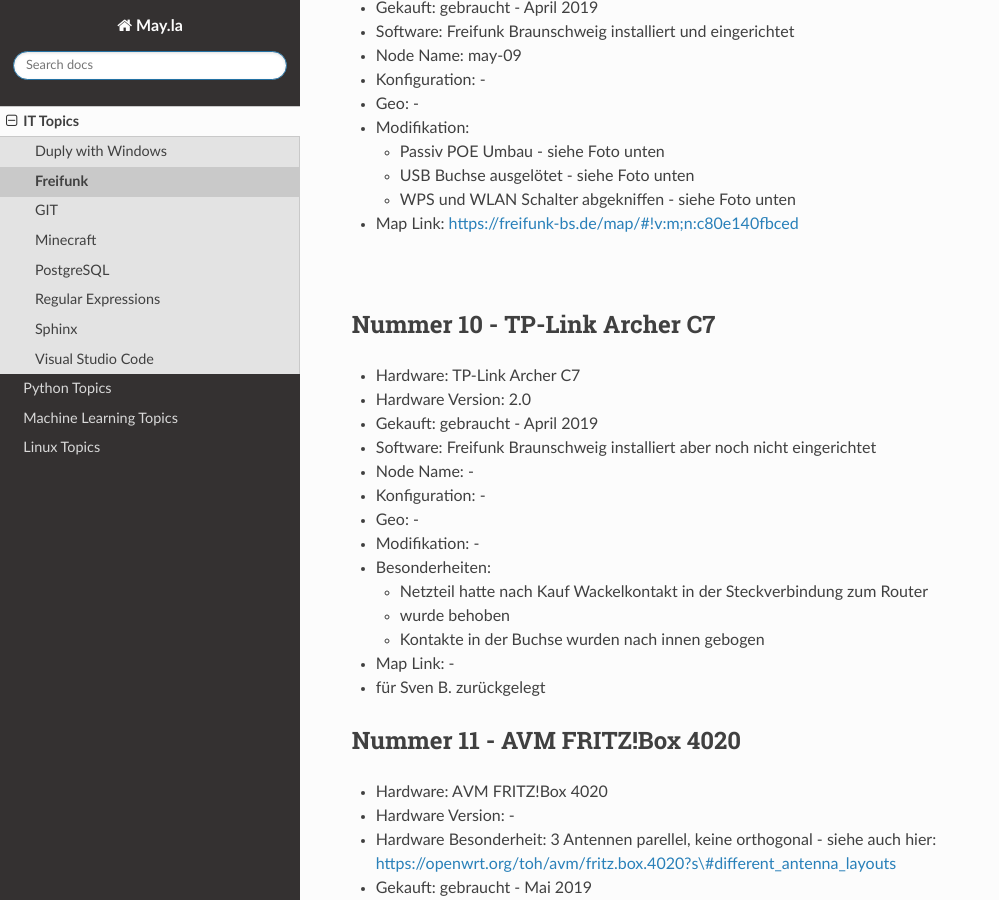
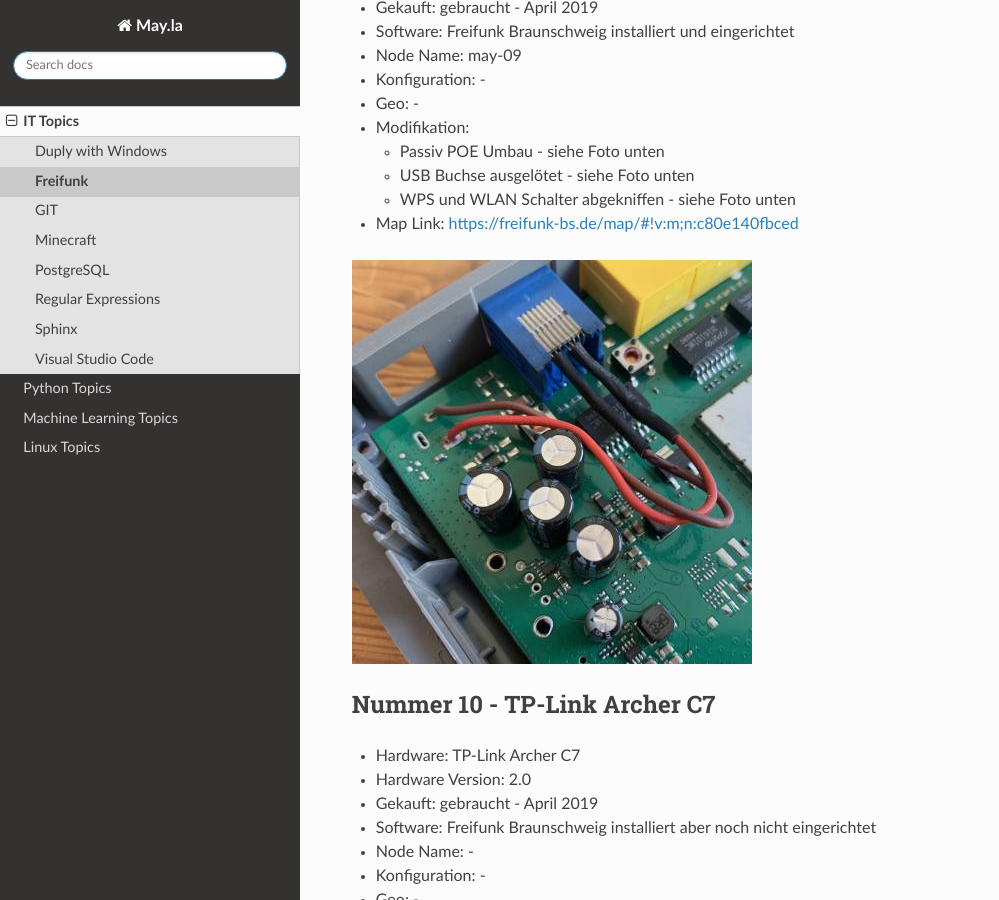
Before and after one commit to PhilipMay/May.la, a Sphinx documentation site: the page built from source/it/freifunk.md, in a window 1280 px wide and 900 px high, scrolled down 2804 px. Shown: the whole window, without its empty margins (0-999 px from the left). Built offline with Sphinx 7.4.7 and the Read the Docs theme 2.0.0, drawn with Linux system fonts in a browser that asks for light colours.

Commit message:
actionff

```diff
--- a/source/it/freifunk.md
+++ b/source/it/freifunk.md
@@ -114,7 +114,7 @@
   - WPS und WLAN Schalter abgekniffen - siehe Foto unten
 - Map Link: <https://freifunk-bs.de/map/#!v:m;n:c80e140fbced>
 
-![](/img/passiv-poe-umbau-fritz-box-4020.jpg)
+![](/_static/img/passiv-poe-umbau-fritz-box-4020.jpg)
 
 ## Nummer 10 - TP-Link Archer C7
 - Hardware: TP-Link Archer C7
```
